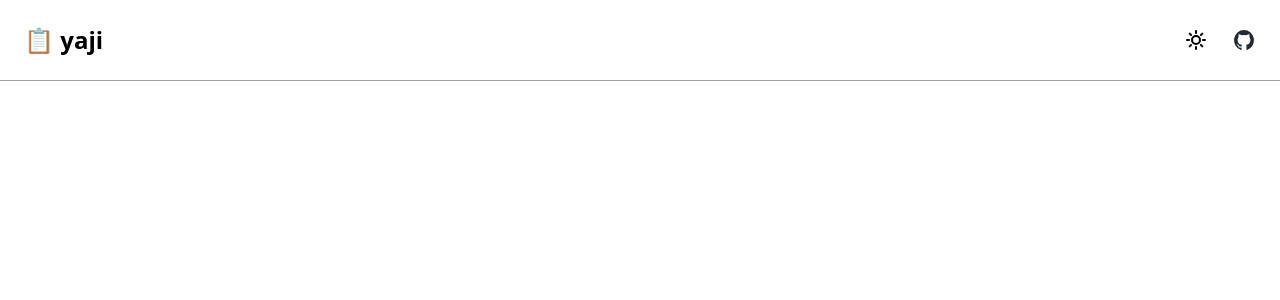
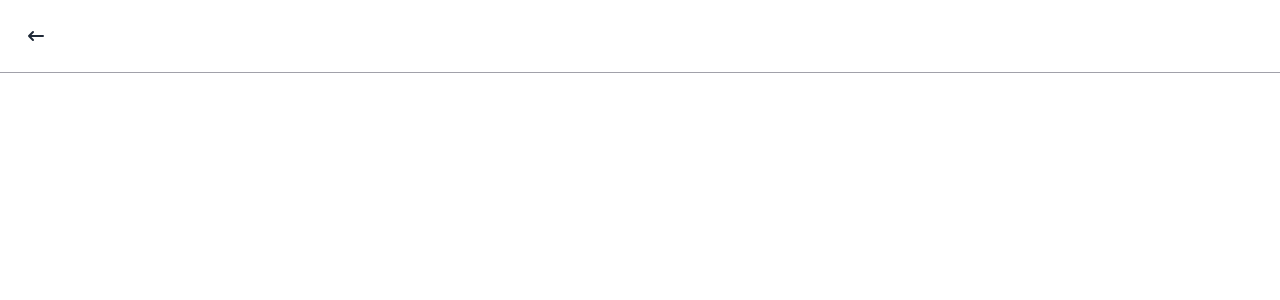
Before and after one commit to aaditshah18/yaji, a React (Vite) app in the folder packages/yaji-ui/: page /note in a window 1280 px wide. Shown: the top 300 px of the page. Built offline with nearby package versions, Linux system fonts and the light colour scheme.

Commit message:
add: note editing page

```diff
--- a/packages/yaji-ui/package.json
+++ b/packages/yaji-ui/package.json
@@ -9,8 +9,12 @@
     "preview": "vite preview"
   },
   "dependencies": {
+    "localforage": "^1.10.0",
+    "match-sorter": "^6.3.4",
     "react": "^18.2.0",
-    "react-dom": "^18.2.0"
+    "react-dom": "^18.2.0",
+    "react-router-dom": "^6.23.0",
+    "sort-by": "^1.2.0"
   },
   "devDependencies": {
     "@types/react": "^18.2.66",
--- a/packages/yaji-ui/src/App.tsx
+++ b/packages/yaji-ui/src/App.tsx
@@ -1,9 +1,37 @@
 import PageHeader from "./components/PageHeader";
+import NoteCard from "./components/NoteCard";
+import GitHubLink from "./components/GitHubLink";
+import ThemeToggle from "./components/ThemeToggle";
 
 function App() {
   return (
     <>
-      <PageHeader />
+      <PageHeader>
+        <div className="text-2xl font-bold">
+          📋 yaji
+        </div>
+        <div className="flex space-x-6">
+          <ThemeToggle />
+          <GitHubLink />
+        </div>
+      </PageHeader>
+
+      <div className="p-2 flex flex-col space-y-4">
+        <NoteCard note={{
+          _id: "123",
+          title: "",
+          creationDate: "1714840940",
+          content: "Block quotations are not surrounded by any quotation marks. The punctuation at the end of the block quotation goes before the citation. The ending citation is included on the last line of the block quotation. The text after the block quotation begins on its own line, with no indentation.Block quotations are not surrounded by any quotation marks. The punctuation at the end of the block quotation goes before the citation. The ending citation is included on the last line of the block quotation. The text after the block quotation begins on its own line, with no indentation.Block quotations are not surrounded by any quotation marks. The punctuation at the end of the block quotation goes before the citation. The ending citation is included on the last line of the block quotation. The text after the block quotation begins on its own line, with no indentation.",
+        }}
+        />
+        <NoteCard note={{
+          _id: "1234",
+          title: "",
+          creationDate: "1714840000",
+          content: "Block quotations are not surrounded by any quotation marks. ",
+        }}
+        />
+      </div>
     </>
   );
 }
--- a/packages/yaji-ui/src/components/Icons/index.tsx
+++ b/packages/yaji-ui/src/components/Icons/index.tsx
@@ -158,3 +158,26 @@ export const Copy = (props:SVGProps<SVGSVGElement>) => {
     </svg>
   );
 };
+
+export const ArrowLeft = (props: SVGProps<SVGSVGElement>) => {
+  return (
+    <svg
+      className="w-6 h-6 text-gray-800 dark:text-white"
+      aria-hidden="true"
+      xmlns="http://www.w3.org/2000/svg"
+      width="24"
+      height="24"
+      fill="none"
+      viewBox="0 0 24 24"
+      {...props}
+    >
+      <path
+        stroke="currentColor"
+        strokeLinecap="round"
+        strokeLinejoin="round"
+        strokeWidth="2"
+        d="M5 12h14M5 12l4-4m-4 4 4 4"
+      />
+    </svg>
+  );
+};
--- a/packages/yaji-ui/src/components/NoteCard/Settings.tsx
+++ b/packages/yaji-ui/src/components/NoteCard/Settings.tsx
@@ -1,6 +1,11 @@
+import { Link } from "react-router-dom";
 import { Copy, Edit, Share } from "../Icons";
 import { Menu } from "../Menu";
 import { ReactNode } from "react";
+
+type Props = {
+  noteId: string;
+}
 
 const MENU_ITEMS: {
   value: string
@@ -34,12 +39,14 @@ const MENU_ITEMS: {
   }
 ];
 
-export default function Settings () {
+export default function Settings (props: Props) {
   return (
     <>
       <div className="w-48 border-b py-4 px-5 flex justify-between dark:border-zinc-600">
         <Share className="cursor-pointer" />
-        <Edit className="cursor-pointer" />
+        <Link to={`/note/edit/${props.noteId}`}>
+          <Edit className="cursor-pointer" />
+        </Link>
         <Copy className="cursor-pointer" />
       </div>
       <Menu>
--- a/packages/yaji-ui/src/components/NoteCard/index.tsx
+++ b/packages/yaji-ui/src/components/NoteCard/index.tsx
@@ -39,7 +39,7 @@ export default function NoteCard(props: Props) {
         <div className="text-gray-600 text-sm font-thin self-center dark:text-zinc-300">
           {new Date(Number(note.creationDate)).toDateString()}
         </div>
-        <Popover content={<NoteSettings />}>
+        <Popover content={<NoteSettings noteId={note._id} />}>
           <VerticalDots className="select-none" />
         </Popover>
       </div>
--- a/packages/yaji-ui/src/components/PageHeader/index.tsx
+++ b/packages/yaji-ui/src/components/PageHeader/index.tsx
@@ -1,16 +1,13 @@
-import ThemeToggle from "../ThemeToggle";
-import GitHubLink from "../GitHubLink";
+import { ReactNode } from "react";
 
-export default function PageHeader () {
+type Props = {
+  children?: ReactNode;
+}
+
+export default function PageHeader (props: Props) {
   return (
     <div className="sticky top-0 flex justify-between items-center w-full bg-white p-6 border-b border-zinc-400 select-none dark:text-zinc-200 dark:bg-zinc-950 dark:border-zinc-600">
-      <div className="text-2xl font-bold">
-        📋 yaji
-      </div>
-      <div className="flex space-x-6">
-        <ThemeToggle />
-        <GitHubLink />
-      </div>
+      {props?.children}
     </div>
   );
 }
--- a/packages/yaji-ui/src/main.tsx
+++ b/packages/yaji-ui/src/main.tsx
@@ -1,10 +1,33 @@
 import React from "react";
 import ReactDOM from "react-dom/client";
 import App from "./App.tsx";
+import {
+  createBrowserRouter,
+  RouterProvider,
+} from "react-router-dom";
 import "./index.css";
+import NoteEditPage from "./pages/note/edit.tsx";
+import NoteLayoutPage from "./pages/note/layout.tsx";
+
+const router = createBrowserRouter([
+  {
+    path: "/",
+    element: <App />,
+  },
+  {
+    path: "/note",
+    element: <NoteLayoutPage />,
+    children: [
+      {
+        path: "edit/:noteId",
+        element: <NoteEditPage />
+      }
+    ]
+  }
+]);
 
 ReactDOM.createRoot(document.getElementById("root")!).render(
   <React.StrictMode>
-    <App />
+    <RouterProvider router={router} />
   </React.StrictMode>,
 );
--- /dev/null
+++ b/packages/yaji-ui/src/pages/note/edit.tsx
@@ -0,0 +1,3 @@
+export default function NoteEditPage() {
+  return null;
+}
--- /dev/null
+++ b/packages/yaji-ui/src/pages/note/layout.tsx
@@ -0,0 +1,16 @@
+import { Link, Outlet } from "react-router-dom";
+import PageHeader from "../../components/PageHeader";
+import { ArrowLeft } from "../../components/Icons";
+
+export default function NoteLayoutPage() {
+  return (
+    <div>
+      <PageHeader>
+        <Link to={"/"}>
+          <ArrowLeft />
+        </Link>
+      </PageHeader>
+      <Outlet />
+    </div>
+  );
+}
```
Also changed, not shown: 1 other file (tests, documents, lock files or other folders).
